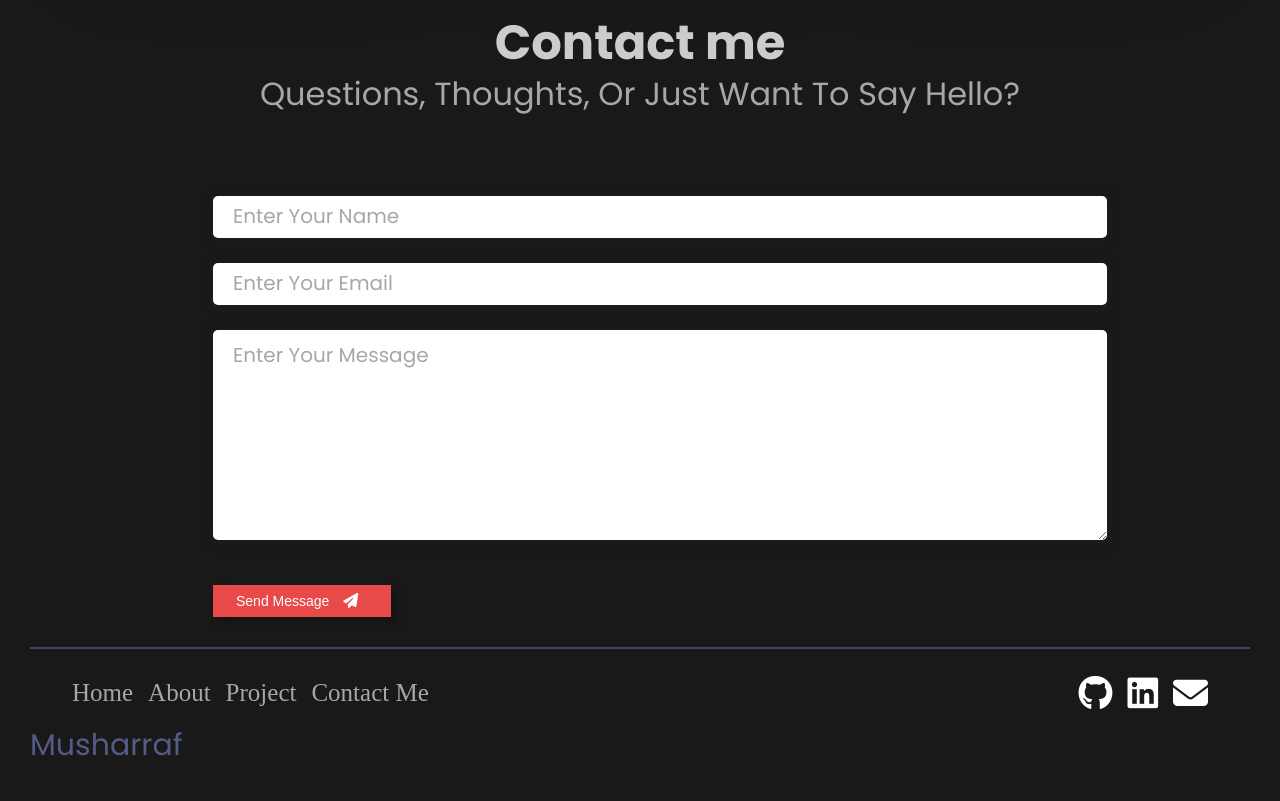
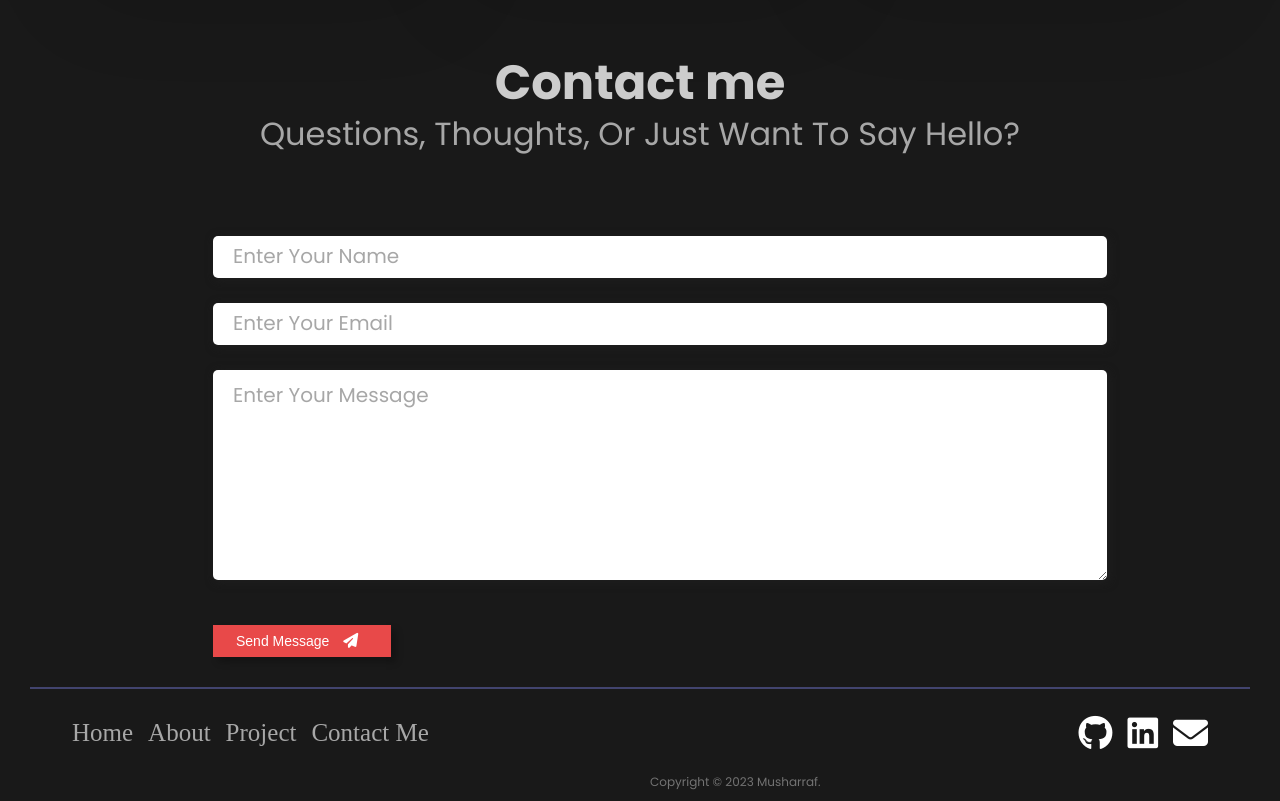
Before and after one commit to musharraf07/Portfolio, a plain HTML site: page index.html in a window 1280 px wide. Shown: the part 3044-3845 px from the top of the page. Drawn offline with nearby package versions, Linux system fonts and the light colour scheme.

Commit message:
added copyright

```diff
--- a/index.html
+++ b/index.html
@@ -298,7 +298,7 @@
          <footer>
             <div class="container">
               <div class="footer-wrapper">
-                <div class="footer-faded-text"> Musharraf</div>
+
 
                 <ul class="navlinks" id="footer-navlinks">
                     <li><a href="#home">Home</a></li>
@@ -306,6 +306,8 @@
                     <li><a href="#projects">Project</a></li>
                     <li><a href="#contactme">Contact Me</a> </li>
                 </ul>
+
+
 
                 <div class="icon-wrapper">
                   <a
@@ -322,6 +324,9 @@
                 ></a>
 
                 </div>
+              </div>
+              <div class="footer-faded-text">
+                 <small> Copyright &copy; 2023 Musharraf.</small>
               </div>
             </div>
           </footer>
--- a/style.css
+++ b/style.css
@@ -194,6 +194,8 @@ line-height: 2.6rem;
     font-size: 4.8rem;
     font-weight: 700;
     line-height: 4rem;
+    margin-top: 2rem;
+    padding-top: 2rem;
 }
 .tech-stack-sub-heading{
     color: var(--light-content);
@@ -229,7 +231,7 @@ line-height: 2.6rem;
   }
 
   .caps {
-    font-size: 75px;
+    font-size: 7.5rem;
   }
 
   .skill-sub-heading {
@@ -569,9 +571,6 @@ line-height: 2.6rem;
 /* footer */
 footer {
     position: relative;
-    /* margin: 10rem 0; */
-    /* background-color: #343d68; */
-    padding-bottom: 3rem;
     border-top: 2px solid var(--solid-heading);
   }
 
@@ -583,14 +582,32 @@ footer {
     align-items: center;
   }
 
-  .footer-faded-text {
+  /* .footer-faded-text {
     position: absolute;
     left: 0;
     bottom: 0;
     color: #535c87;
     user-select: none;
     font-size: 3em;
+  } */
+
+  .footer-faded-text {
+    position: absolute;
+    left: 50%;
+    /* bottom: 50; */
+    display: flex;
+    justify-content: center;
+    align-items: center;
+    color: #999;
+    text-align: center;
+    padding: 10px;
   }
+
+  .footer-faded-text small {
+    font-size: 12px; /* Define the font size for the copyright text */
+    opacity: 0.7; /* Set the opacity to make it faded */
+  }
+
   .link-wrapper {
     display: flex;
     gap: 1.5rem;
```
